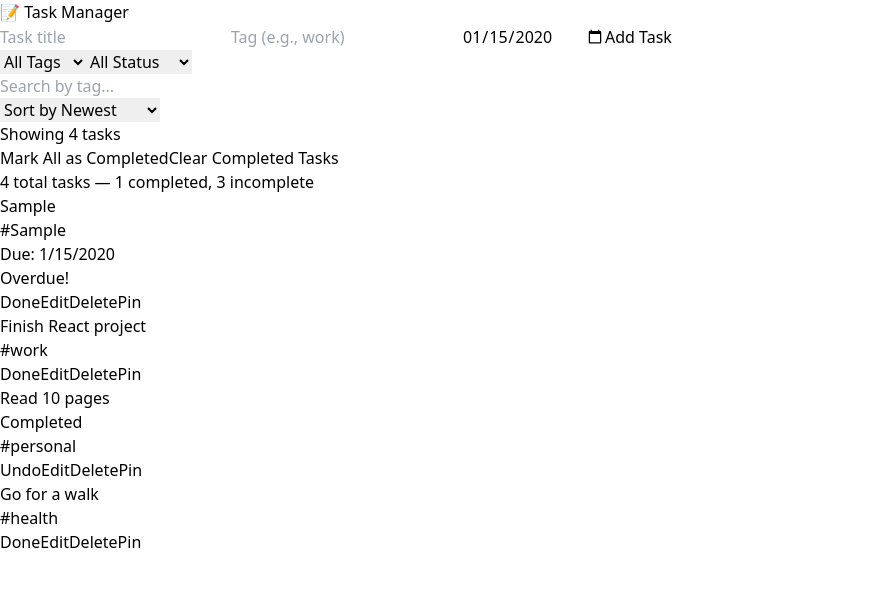
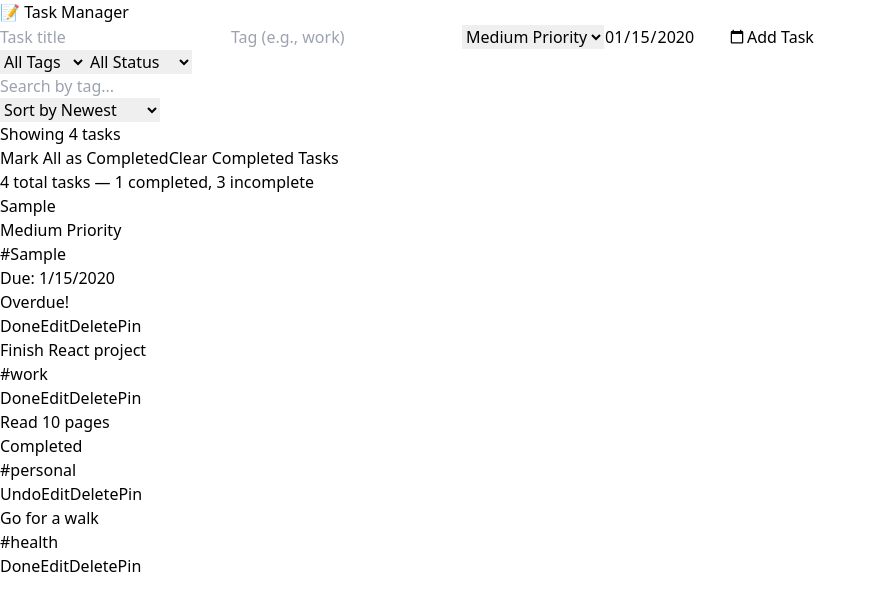
Before and after one commit to thinh241006/Task-manager, a React (Vite) app: page / in a window 1280 px wide. Both pictures are taken after typing "Sample", "Sample", "2020-01-15" into the empty fields and a click on the button "Add Task". Shown: the top 610 px of the page, without its empty margins (0-877 px from the left). Built offline with nearby package versions, Linux system fonts and the light colour scheme.

Commit message:
added priority feature

```diff
--- a/src/App.jsx
+++ b/src/App.jsx
@@ -56,7 +56,7 @@ function App() {
   const handleEdit = (id, newTitle, newTag) => {
   setTasks(prev =>
     prev.map(task =>
-      task.id === id ? { ...task, title: newTitle, tag: newTag } : task
+      task.id === id ? { ...task, title: newTitle, tag: newTag, priority: newPriority } : task
     )
     );
   };
@@ -90,12 +90,13 @@ function App() {
         <Header />
         {/* Add Task Form */}
         <AddTaskForm
-          onAdd={({ title, tag, dueDate }) => {
+          onAdd={({ title, tag, dueDate, priority }) => {
             const newTask = {
               id: Date.now(),
               title,
               tag,
               dueDate,
+              priority: priority || 'Medium',
               completed: false,
               pinned: false,
             };
--- a/src/components/AddTaskForm.jsx
+++ b/src/components/AddTaskForm.jsx
@@ -4,6 +4,7 @@ const AddTaskForm = ({onAdd}) => {
     const [title, setTitle] = useState('');
     const [tag, setTag] = useState('');
     const [dueDate, setDueDate] = useState('');
+    const [priority, setPriority] = useState('Medium');
 
     const handleSubmit = (e) => {
         e.preventDefault();
@@ -11,7 +12,8 @@ const AddTaskForm = ({onAdd}) => {
             onAdd({
                 title,
                 tag,
-                dueDate: dueDate || null, // if no date picked
+                dueDate: dueDate || null,
+                priority,
               });
             setTitle('');
             setTag('');
@@ -35,6 +37,15 @@ const AddTaskForm = ({onAdd}) => {
                 onChange={(e) => setTag(e.target.value)}
                 className="border p-2 rounded"
             />
+            <select
+                value={priority}
+                onChange={(e) => setPriority(e.target.value)}
+                className="p-2 border border-gray-300 rounded w-full"
+                >
+                <option value="Low">Low Priority</option>
+                <option value="Medium">Medium Priority</option>
+                <option value="High">High Priority</option>
+            </select>
             <input
                 type="date"
                 value={dueDate}
--- a/src/components/TaskCard.jsx
+++ b/src/components/TaskCard.jsx
@@ -4,6 +4,7 @@ function TaskCard({ task, onToggleComplete, onDelete, onEdit, onTogglePin }) {
   const [isEditing, setIsEditing] = useState(false);
   const [editTitle, setEditTitle] = useState(task.title);
   const [editTag, setEditTag] = useState(task.tag);
+  const [editPriority, setEditPriority] = useState(task.priority || 'Medium');
   const [error, setError] = useState('');
 
   const handleSave = () => {
@@ -12,7 +13,7 @@ function TaskCard({ task, onToggleComplete, onDelete, onEdit, onTogglePin }) {
       return;
     }
     setError('');
-  onEdit(task.id, editTitle, editTag);
+    onEdit(task.id, editTitle, editTag, editPriority);
     setIsEditing(false);
   };
 
@@ -38,6 +39,16 @@ function TaskCard({ task, onToggleComplete, onDelete, onEdit, onTogglePin }) {
               onChange={(e) => setEditTag(e.target.value)}
               className="p-1 border rounded"
             />
+
+            <select
+              value={editPriority}
+              onChange={(e) => setEditPriority(e.target.value)}
+              className="p-1 border rounded"
+            >
+              <option value="Low">Low</option>
+              <option value="Medium">Medium</option>
+              <option value="High">High</option>
+            </select>
           </div>
         ) : (
           <>
@@ -54,6 +65,19 @@ function TaskCard({ task, onToggleComplete, onDelete, onEdit, onTogglePin }) {
               {task.pinned && (
                 <span className="text-xs bg-blue-100 text-blue-700 px-2 py-0.5 rounded">
                   Pinned
+                </span>
+              )}
+              {task.priority && (
+                <span
+                  className={`text-xs px-2 py-0.5 rounded ${
+                    task.priority === 'High'
+                      ? 'bg-red-100 text-red-700'
+                      : task.priority === 'Medium'
+                      ? 'bg-yellow-100 text-yellow-700'
+                      : 'bg-green-100 text-green-700'
+                  }`}
+                >
+                  {task.priority} Priority
                 </span>
               )}
             </div>
@@ -83,6 +107,7 @@ function TaskCard({ task, onToggleComplete, onDelete, onEdit, onTogglePin }) {
               setIsEditing(false);
               setEditTitle(task.title);
               setEditTag(task.tag);
+              setEditPriority(task.priority || 'Medium');
               setError('');
             }} className="px-3 py-1 text-sm bg-gray-300 rounded">Cancel</button>
           </>
@@ -119,8 +144,6 @@ function TaskCard({ task, onToggleComplete, onDelete, onEdit, onTogglePin }) {
             >
               {task.pinned ? 'Unpin' : 'Pin'}
             </button>
-
-
           </>
         )}
       </div>
```
Lines whose indentation alone changed are shown as unchanged.
